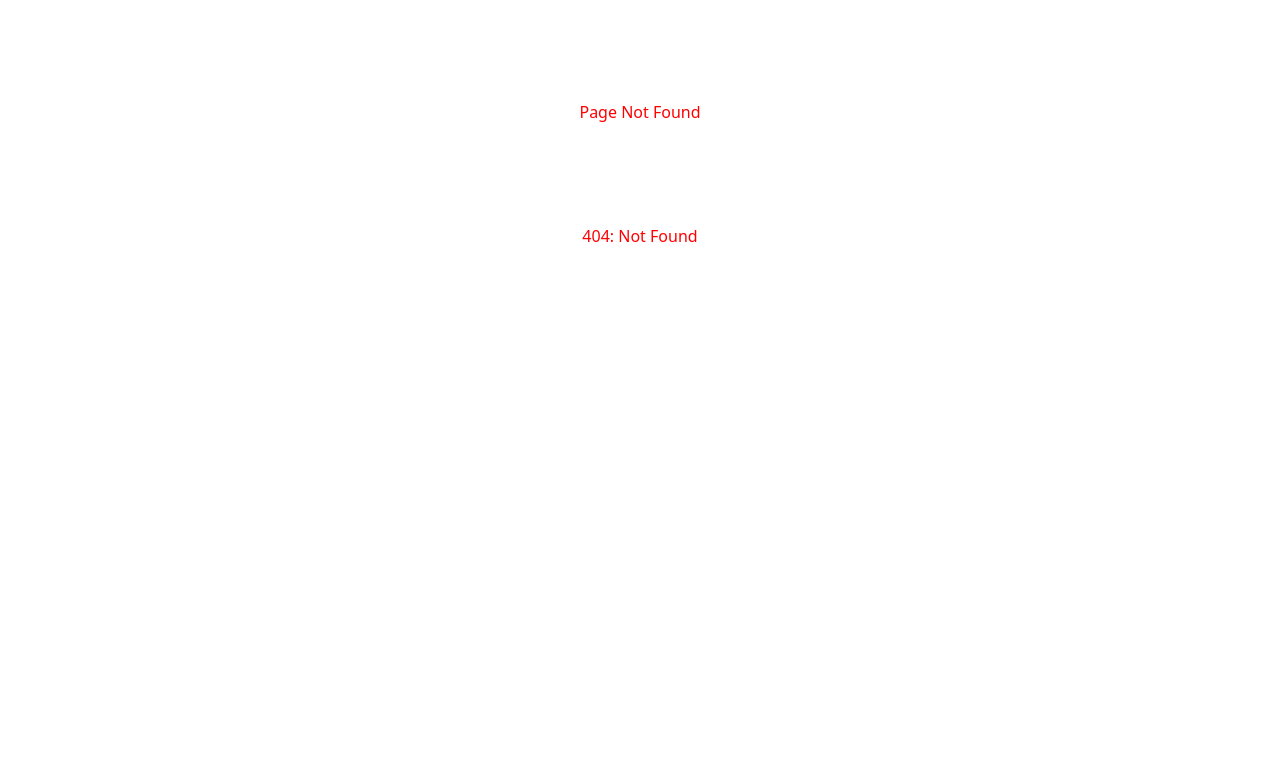
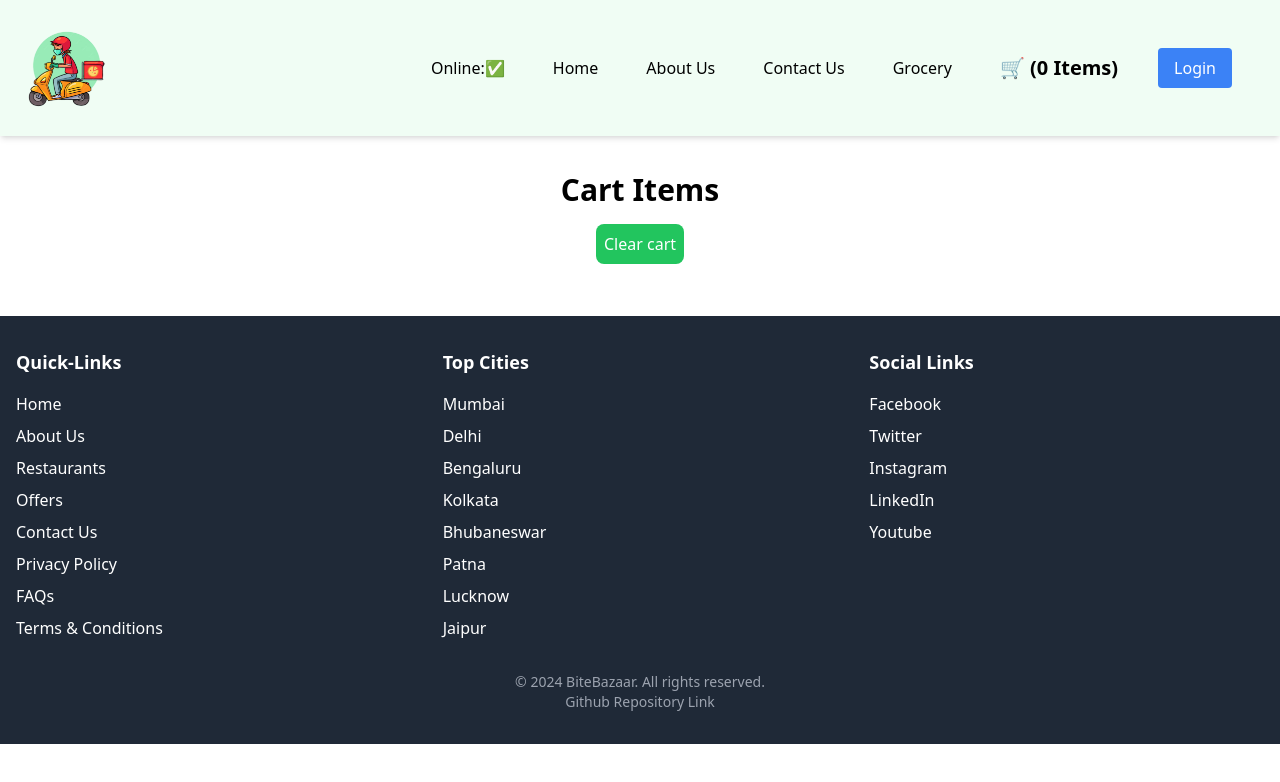
Before and after one commit to mohammadruman/BiteBazaar, a React (Vite) app: page /cart in a window 1280 px wide. Before the commit this address had no page. Shown: the top 782 px of the page. Built offline with nearby package versions, Linux system fonts and the light colour scheme.

Commit message:
Completed the Feature of Cart and clear cart

```diff
--- a/src/App.js
+++ b/src/App.js
@@ -10,6 +10,7 @@ import Footer from "./components/Footer";
 import { Outlet, RouterProvider, createBrowserRouter } from "react-router-dom";
 import { Provider } from 'react-redux';
 import appstore from "../utils/appstore";
+import Cart from "./components/Cart";
 // import Grocery from "./components/Grocery";
 //chunking
 //code splitting
@@ -60,6 +61,10 @@ const appRouter = createBrowserRouter([
             {
                 path:"/restaurants/:resId",
                 element:<RestaurantMenu/>,
+            },
+             {
+                path:"/cart",
+                element:<Cart/>,
             }
         ],
         errorElement:<Error/>,
--- /dev/null
+++ b/src/components/Cart.jsx
@@ -0,0 +1,27 @@
+import { useSelector } from "react-redux";
+import ItemList from "./ItemList";
+import { useDispatch } from "react-redux";
+
+import {clearCart} from "../../utils/cardslice";
+const Cart = ()=>{
+    const cartItems = useSelector((store)=>store.cart.items);
+    const dispatch = useDispatch();
+
+    const handleClearCart = ()=>{
+   dispatch(clearCart());
+}
+    return(
+        <div className="text-center m-5 p-4">
+           <h1 className="font-bold text-3xl">Cart Items</h1>
+           <button className="bg-green-500 text-white p-2 mx-4 my-4 rounded-lg"
+           onClick={handleClearCart}
+           >Clear cart</button>
+           <div className="w-6/12 m-auto">
+
+            <ItemList items={cartItems} />
+           </div>
+        </div>
+    )
+
+}
+export default Cart;
--- a/src/components/Header.js
+++ b/src/components/Header.js
@@ -4,6 +4,7 @@ import {Link} from 'react-router-dom';
 import useOnlineStatus from '../../utils/useOnlineStatus';
 import logo from "../../utils/logo.png";
 import Grocery  from "./Grocery";
+import Cart from "./Cart";
 import { useSelector } from "react-redux";
 
 const Header = () => {
@@ -47,7 +48,7 @@ const Header = () => {
                         <Link className="hover:text-blue-500" to="/grocery">Grocery</Link>
                     </li>
                     <li className="px-2">
-                        <Link className="hover:text-blue-500 font-bold text-xl" to="/cart">🛒 ({cartItems.length} Items)</Link>
+                        <Link className="hover:text-blue-500 font-bold text-xl" to="/Cart">🛒 ({cartItems.length} Items)</Link>
                     </li>
                     <li>
                         <button
```
